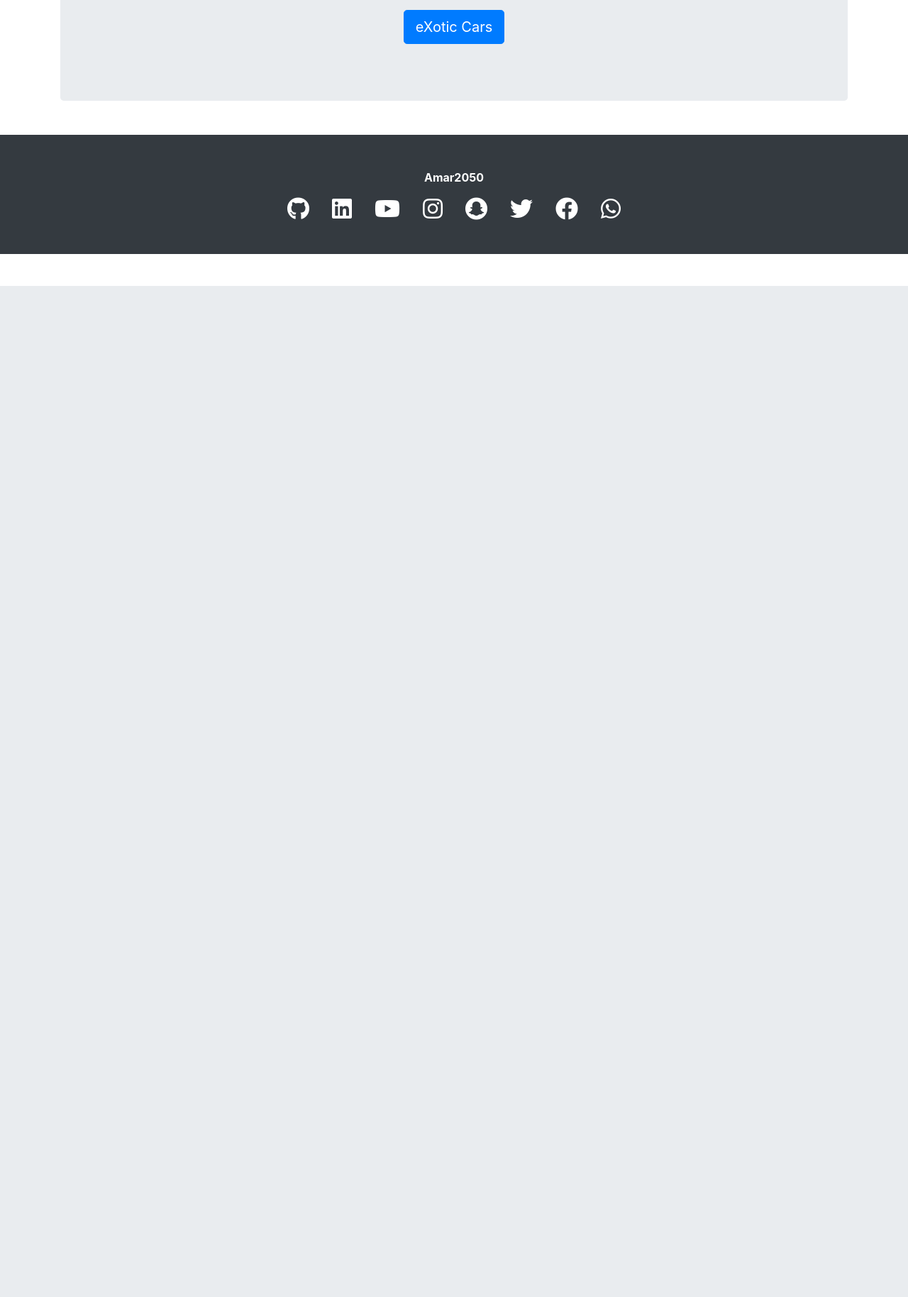
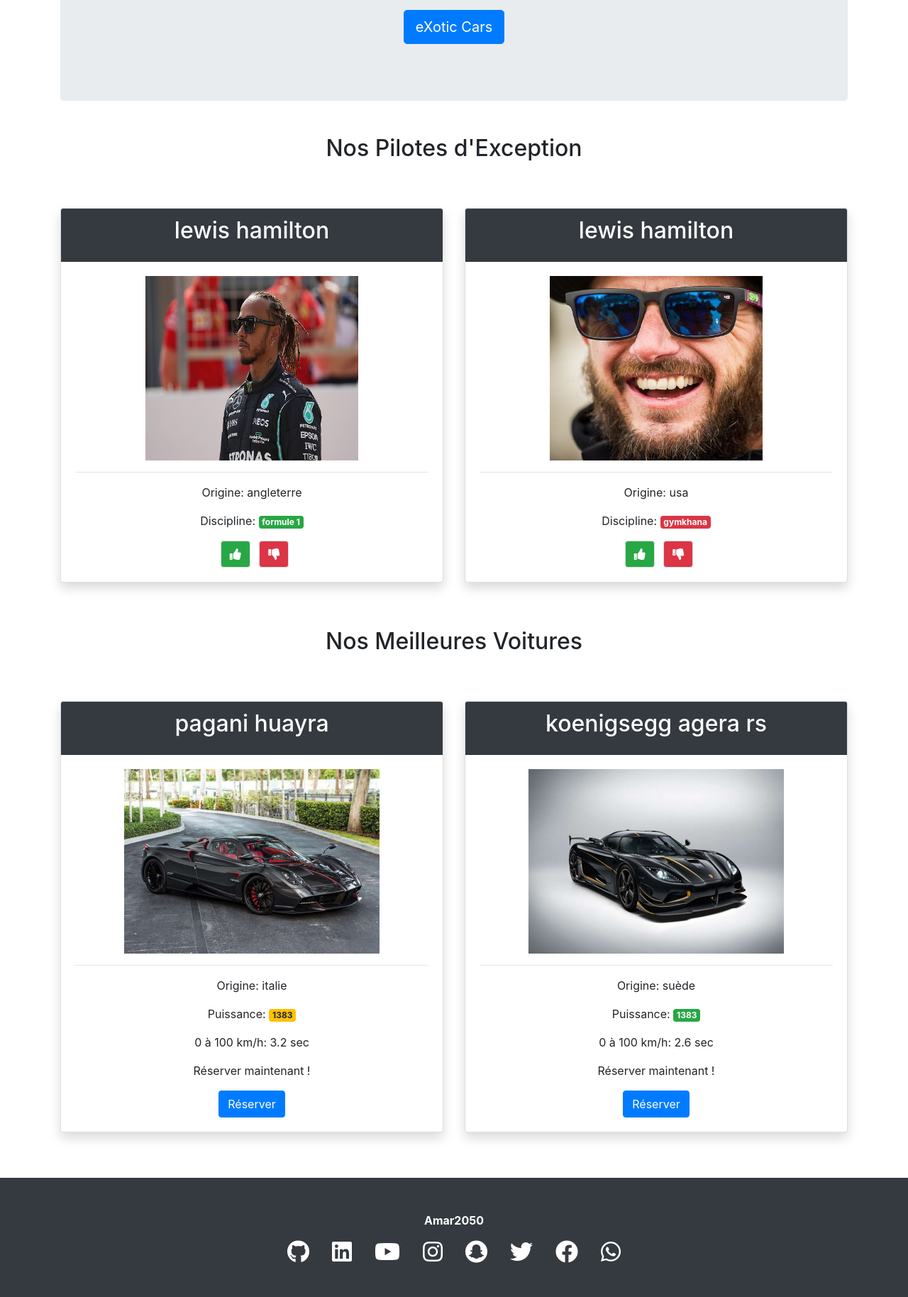
Before and after one commit to Amar2050/TP-PHP-Drive-X, a PHP site: page / in a window 1280 px wide. Shown: the part 397-2225 px from the top of the page at 71% size. Before the commit the page ends 800 px from the top, so only its background shows below. Run offline with PHP 8.4, Linux system fonts and the light colour scheme; some libraries are stand-ins or nearby versions.

Commit message:
Page d'index terminer
Utilisation des index de tableaux cars et drivers pour afficher seulement 2 voitures et pilotes

```diff
--- a/Drive-X-PHP/index.php
+++ b/Drive-X-PHP/index.php
@@ -1,9 +1,10 @@
-<?php require_once "data.repo.php"; ?>
+<?php
+require_once "data.repo.php";
+?>
 <?php require_once "partials/header.php" ?>
 
 
 <div class="container">
-
     <div class="jumbotron my-5 text-center">
         <h1 class="display-3 text-danger">
             Drive-X
@@ -18,7 +19,127 @@
         </p>
     </div>
 
+    <h2 class="my-5 text-center">Nos Pilotes d'Exception</h2>
 
+    <div class="card-deck flex-lg-row flex-md-row flex-xl-row flex-column">
+
+        <div class="card text-center shadow my-3">
+
+            <div class="card-header bg-dark text-white">
+                <h2 class="card-title">
+                    <?= $drivers[0]["fullName"] ?>
+                </h2>
+            </div>
+
+            <div class="card-body">
+
+                <img src="<?= $drivers[0]["coverImage"] ?>" width="300px" height="150px" class="img-fluid" alt="photo <?= $drivers[0]["fullName"] ?>">
+                <hr>
+
+                <p>Origine: <span><?= $drivers[0]["pays"] ?></span></p>
+
+                <p>Discipline:
+                    <span class="badge badge-success"> <?= $drivers[0]["category"] ?> </span>
+                </p>
+
+                <button class="btn btn-success mx-2 border">
+                    <i class="fas fa-thumbs-up"></i>
+                </button>
+
+                <button class="btn btn-danger border">
+                    <i class="fas fa-thumbs-down"></i>
+                </button>
+
+            </div>
+        </div>
+
+        <div class="card text-center shadow my-3">
+
+            <div class="card-header bg-dark text-white">
+                <h2 class="card-title">
+                    <?= $drivers[0]["fullName"] ?>
+                </h2>
+            </div>
+
+            <div class="card-body">
+
+                <img src="<?= $drivers[1]["coverImage"] ?>" width="300px" height="150px" class="img-fluid" alt="photo <?= $drivers[1]["fullName"] ?>">
+                <hr>
+
+                <p>Origine: <span><?= $drivers[1]["pays"] ?></span></p>
+
+                <p>Discipline:
+                    <span class="badge badge-danger"> <?= $drivers[1]["category"] ?> </span>
+                </p>
+
+                <button class="btn btn-success mx-2 border">
+                    <i class="fas fa-thumbs-up"></i>
+                </button>
+
+                <button class="btn btn-danger border">
+                    <i class="fas fa-thumbs-down"></i>
+                </button>
+
+            </div>
+        </div>
+
+
+    </div>
+
+    <h2 class="my-5 text-center">Nos Meilleures Voitures</h2>
+
+    <div class="card-deck flex-lg-row flex-md-row flex-xl-row flex-column">
+
+        <div class="card text-center shadow my-3">
+
+            <div class="card-header bg-dark text-white ">
+                <h2 class="card-title"><?= $cars[0]["name"] ?></h2>
+            </div>
+
+            <div class="card-body">
+                <img src="<?= $cars[0]["coverImage"] ?>" class="img-fluid" alt="photo de bugatti">
+                <hr>
+                <p>Origine:
+                    <span><?= $cars[0]["pays"] ?></span>
+                </p>
+
+                <p>Puissance: <span class="badge badge-warning"> <?= $cars[1]["power"] ?> </span> </p>
+
+                <p>0 à 100 km/h: <span><?= $cars[0]["perf"] ?> sec</span></p>
+
+                <p>Réserver maintenant !</p>
+                <button class="btn btn-primary ">Réserver</button>
+            </div>
+        </div>
+        <hr>
+        <div class="card text-center shadow my-3">
+
+            <div class="card-header bg-dark text-white ">
+                <h2 class="card-title"><?= $cars[1]["name"] ?></h2>
+            </div>
+
+            <div class="card-body">
+                <img src="<?= $cars[1]["coverImage"] ?>" class="img-fluid" alt="photo de bugatti">
+                <hr>
+                <p>Origine:
+                    <span><?= $cars[1]["pays"] ?></span>
+                </p>
+
+                <p>Puissance: <span class="badge badge-success"> <?= $cars[1]["power"] ?> </span> </p>
+
+                <p>0 à 100 km/h: <span><?= $cars[1]["perf"] ?> sec</span></p>
+
+                <p>Réserver maintenant !</p>
+                <button class="btn btn-primary ">Réserver</button>
+            </div>
+        </div>
+        <hr>
+
+
+
+
+
+    </div>
 
 
 
```
